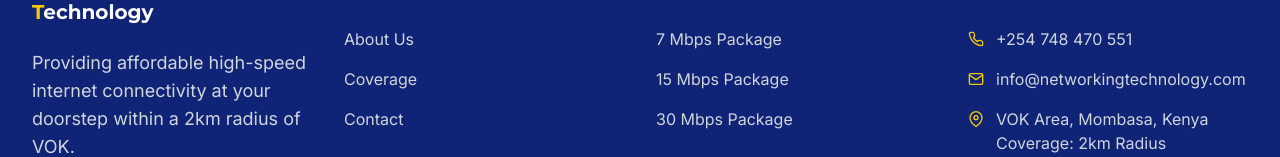
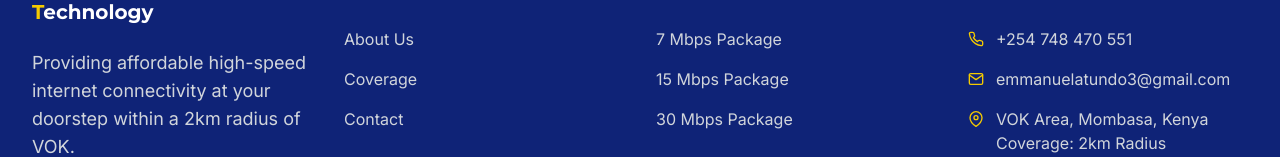
Before and after one commit to CardenDante/networking-technology, a Next.js app: page /contact in a window 1280 px wide. Shown: the part 2240-2397 px from the top of the page. Built offline with nearby package versions, Linux system fonts and the light colour scheme.

Commit message:
Update URLs and contact email for domain migration

```diff
--- a/src/app/contact/page.tsx
+++ b/src/app/contact/page.tsx
@@ -22,10 +22,10 @@ export default function Contact() {
     {
       icon: <FiMail size={24} className="text-accent" />,
       title: 'Email',
-      details: ['info@networkingtechnology.com'],
+      details: ['emmanuelatundo3@gmail.com'],
       action: {
         text: 'Email us',
-        href: 'mailto:info@networkingtechnology.com',
+        href: 'mailto:emmanuelatundo3@gmail.com',
       },
     },
     {
--- a/src/app/layout.tsx
+++ b/src/app/layout.tsx
@@ -30,7 +30,7 @@ export const metadata: Metadata = {
   openGraph: {
     type: 'website',
     locale: 'en_KE',
-    url: 'https://networkingtechnology.com/',
+    url: 'https://networkingtech.chach-a.com//',
     siteName: 'Networking Technology',
     title: 'Networking Technology - Affordable Internet at Your Doorstep',
     description: 'Get affordable high-speed internet connectivity at your doorstep within a 2km radius of VOK.',
--- a/src/components/layout/Footer.tsx
+++ b/src/components/layout/Footer.tsx
@@ -117,8 +117,8 @@ const Footer = () => {
               </li>
               <li className="flex items-start">
                 <FiMail className="mt-1 mr-3 text-accent" />
-                <a href="mailto:info@networkingtechnology.com" className="text-gray-300 hover:text-accent transition-colors">
-                  info@networkingtechnology.com
+                <a href="mailto:emmanuelatundo3@gmail.com" className="text-gray-300 hover:text-accent transition-colors">
+                  emmanuelatundo3@gmail.com
                 </a>
               </li>
               <li className="flex items-start">
```
Also changed, not shown: public/robots.txt, 1 other file (tests, documents, lock files or other folders).
